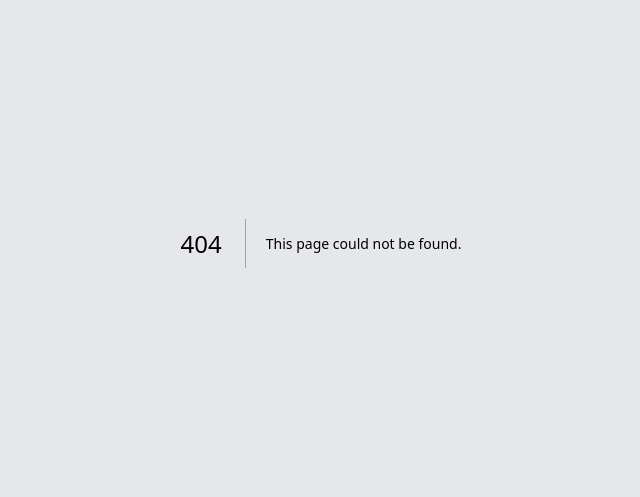
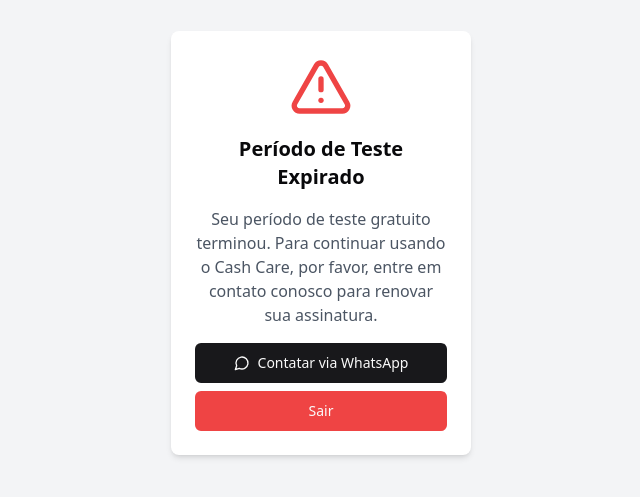
Before and after one commit to sergiowinkelstroter/cash_care_v2, a Next.js app: page /test-over in a window 1280 px wide. Before the commit this address had no page. Shown: the part 157-654 px from the top of the page, without its empty margins (319-959 px from the left). Built offline with nearby package versions, Linux system fonts and the light colour scheme; no server answers; sample sign-in values are in the browser's storage.

Commit message:
Update periodo teste

```diff
--- a/package.json
+++ b/package.json
@@ -30,6 +30,8 @@
     "bcrypt": "^5.1.1",
     "class-variance-authority": "^0.7.0",
     "clsx": "^2.1.1",
+    "date-fns": "^3.6.0",
+    "date-fns-tz": "^3.1.3",
     "lucide-react": "^0.376.0",
     "next": "14.2.3",
     "next-auth": "^4.24.7",
@@ -37,6 +39,7 @@
     "pix-tools": "^1.0.6",
     "pix-utils": "^2.5.0",
     "react": "^18",
+    "react-countdown": "^2.3.5",
     "react-dom": "^18",
     "react-hook-form": "^7.51.3",
     "react-qr-code": "^2.0.8",
--- a/src/app/(pages)/(private-pages)/configuracoes/components/Perfil.tsx
+++ b/src/app/(pages)/(private-pages)/configuracoes/components/Perfil.tsx
@@ -22,6 +22,8 @@
 import { useEffect, useState } from "react";
 import { useRouter } from "next/navigation";
 import Link from "next/link";
+import { useSession } from "next-auth/react";
+import { MessageCircle } from "lucide-react";
 
 const perfilSchema = z.object({
   name: z.string().min(1, "O nome é obrigatório"),
@@ -32,6 +34,7 @@
 export const Perfil = () => {
   const { toast } = useToast();
   const navigate = useRouter();
+  const { data: session } = useSession();
   const queryClient = useQueryClient();
   const [open, setOpen] = useState(false);
 
@@ -98,6 +101,15 @@
     );
   }
 
+  const handleContact = () => {
+    const phoneNumber = "5599991529825";
+    const message = "Olá, gostaria de renovar minha assinatura do Cash Care.";
+    const whatsappUrl = `https://wa.me/${phoneNumber}?text=${encodeURIComponent(
+      message
+    )}`;
+    window.open(whatsappUrl, "_blank");
+  };
+
   return (
     <Card className="mt-4 relative">
       <Dialog open={open} onOpenChange={setOpen}>
@@ -138,12 +150,19 @@
           </CardContent>
 
           <CardFooter className="flex flex-col w-full items-stretch md:flex-row  md:justify-end gap-2">
+            {session?.user.perfil === "test" ? (
+              <Button variant="default" onClick={handleContact} className="">
+                <MessageCircle className="mr-2" size={16} />
+                Ativar assinatura
+              </Button>
+            ) : (
               <Link
                 href={"/painel-pagamento"}
                 className="border border-input bg-background hover:bg-accent hover:text-accent-foreground h-10 px-4 py-2 rounded-md text-center font-semibold text"
               >
                 Painel de Pagamento
               </Link>
+            )}
             <DialogTrigger asChild>
               <Button variant="default">Alterar senha</Button>
             </DialogTrigger>
--- a/src/app/(pages)/(private-pages)/layout.tsx
+++ b/src/app/(pages)/(private-pages)/layout.tsx
@@ -14,6 +14,9 @@
   }
 
   if (session.user.situacao === "I") {
+    if (session.user.perfil === "test") {
+      redirect("/test-over");
+    }
     redirect("/blocked-user");
   }
 
--- a/src/app/(pages)/(private-pages)/painel/page.tsx
+++ b/src/app/(pages)/(private-pages)/painel/page.tsx
@@ -1,7 +1,5 @@
 import { getCurrentUser } from "@/lib/session";
 import { redirect } from "next/navigation";
-// import { MenuBasic } from "./componentes/MenuBasic";
-import Admin from "../../admin/page";
 import { MenuClassic } from "./components/MenuClassic";
 import { PageContainer } from "@/components/PageContainer";
 
@@ -12,17 +10,9 @@
     redirect("/");
   }
 
-  switch (session.user.perfil) {
-    // case "admin":
-    //   return <Admin />;
-    // case "basic":
-    //   return <MenuBasic />;
-
-    case "classic":
-      return (
-        <PageContainer>
-          <MenuClassic />
-        </PageContainer>
-      );
-  }
+  return (
+    <PageContainer>
+      <MenuClassic />
+    </PageContainer>
+  );
 }
--- a/src/app/(pages)/register/page.tsx
+++ b/src/app/(pages)/register/page.tsx
@@ -43,7 +43,7 @@
         name: values.name,
         email: values.email,
         password: values.password,
-        perfil: "classic",
+        perfil: "test",
         fone: values.fone,
       });
       return res.data;
--- /dev/null
+++ b/src/app/(pages)/test-over/page.tsx
@@ -0,0 +1,53 @@
+"use client";
+import { Button } from "@/components/ui/button";
+import { AlertTriangle, Lock, MessageCircle } from "lucide-react";
+import { signOut, useSession } from "next-auth/react";
+import { redirect } from "next/navigation";
+
+export default function TestOver() {
+  const { data: session } = useSession();
+  async function handleSignOut() {
+    await signOut();
+    redirect("/login");
+  }
+  if (!session) {
+    redirect("/");
+  }
+
+  const handleContact = () => {
+    const phoneNumber = "5599991529825";
+    const message = "Olá, gostaria de renovar minha assinatura do Cash Care.";
+    const whatsappUrl = `https://wa.me/${phoneNumber}?text=${encodeURIComponent(
+      message
+    )}`;
+    window.open(whatsappUrl, "_blank");
+  };
+
+  return (
+    <main className="flex min-h-screen items-center justify-center bg-gray-100">
+      <div className="flex flex-col gap-4 items-center max-w-[300px] bg-white p-6 rounded-lg shadow-md">
+        <AlertTriangle className="h-16 w-16 text-red-500" />
+        <h1 className="text-xl font-bold text-center">
+          Período de Teste Expirado
+        </h1>
+        <p className="text-center text-gray-600">
+          Seu período de teste gratuito terminou. Para continuar usando o Cash
+          Care, por favor, entre em contato conosco para renovar sua assinatura.
+        </p>
+        <div className="flex flex-col gap-2 w-full">
+          <Button variant="default" onClick={handleContact} className="w-full">
+            <MessageCircle className="mr-2" size={16} />
+            Contatar via WhatsApp
+          </Button>
+          <Button
+            variant="destructive"
+            onClick={handleSignOut}
+            className="w-full"
+          >
+            Sair
+          </Button>
+        </div>
+      </div>
+    </main>
+  );
+}
--- a/src/app/api/users/route.ts
+++ b/src/app/api/users/route.ts
@@ -37,8 +37,6 @@
   }
 
   let passwordHash = await bcrypt.hash(password, 10);
-
-  console.log(fone);
 
   const newUser = await prisma.user.create({
     data: {
--- a/src/components/Header.tsx
+++ b/src/components/Header.tsx
@@ -1,9 +1,13 @@
 "use client";
+import { useEffect, useState } from "react";
+import { differenceInSeconds, addDays } from "date-fns";
+import Countdown from "react-countdown";
 import { Session } from "next-auth";
 import Link from "next/link";
 import {
   ArrowUpDown,
   CircleDollarSign,
+  Clock,
   DollarSign,
   Home,
   PanelLeft,
@@ -34,6 +38,8 @@
 } from "@/components/ui/tooltip";
 import { signOut } from "next-auth/react";
 import { useRouter } from "next/navigation";
+import { api } from "@/lib/axios";
+import { toZonedTime } from "date-fns-tz";
 
 interface HeaderProps {
   session: Session | null;
@@ -41,6 +47,27 @@
 
 export const Header = ({ session }: HeaderProps) => {
   const router = useRouter();
+  const [timeLeft, setTimeLeft] = useState(0);
+  const timeZone = "America/Sao_Paulo";
+
+  useEffect(() => {
+    if (session?.user && session.user.createdAt) {
+      const createdAt = new Date(session.user.createdAt);
+      const localCreatedAt = toZonedTime(createdAt, timeZone);
+      const trialEndDate = addDays(localCreatedAt, 7);
+      const now = new Date();
+      const secondsLeft = differenceInSeconds(trialEndDate, now);
+
+      if (secondsLeft > 0) {
+        setTimeLeft(secondsLeft);
+      } else {
+        api.put(`/users?id=${session.user.id}&situacao=A`).then(() => {
+          signOut();
+          router.push("/");
+        });
+      }
+    }
+  }, [session, router]);
 
   return (
     <>
@@ -126,6 +153,16 @@
           </Tooltip> */}
         </nav>
         <nav className="mt-auto flex flex-col items-center gap-4 px-2 sm:py-5">
+          {session?.user.perfil === "test" && (
+            <Tooltip>
+              <TooltipTrigger asChild>
+                <Clock color="#2bff00" />
+              </TooltipTrigger>
+              <TooltipContent side="right">
+                {<Countdown date={Date.now() + timeLeft * 1000} />}
+              </TooltipContent>
+            </Tooltip>
+          )}
           <DropdownMenu>
             <DropdownMenuTrigger asChild>
               <Button
@@ -148,12 +185,14 @@
                 {session?.user?.email}
               </DropdownMenuLabel>
               <DropdownMenuSeparator />
+              {session?.user?.perfil !== "test" && (
                 <DropdownMenuItem
                   onClick={() => router.push("/painel-pagamento")}
                   className="w-full text-center"
                 >
                   Painel de Pagamento
                 </DropdownMenuItem>
+              )}
               <DropdownMenuItem
                 onClick={() => router.push("/configuracoes")}
                 className="w-full text-center"
@@ -217,6 +256,17 @@
             </SheetContent>
           </Sheet>
 
+          <div className="flex items-center gap-2 sm:hidden">
+            {session?.user.perfil === "test" && (
+              <Tooltip>
+                <TooltipTrigger asChild>
+                  <Clock color="#2bff00" />
+                </TooltipTrigger>
+                <TooltipContent side="bottom">
+                  {<Countdown date={Date.now() + timeLeft * 1000} />}
+                </TooltipContent>
+              </Tooltip>
+            )}
             <DropdownMenu>
               <DropdownMenuTrigger className="sm:hidden" asChild>
                 <Button
@@ -239,12 +289,14 @@
                   {session?.user?.email}
                 </DropdownMenuLabel>
                 <DropdownMenuSeparator />
+                {session?.user?.perfil !== "test" && (
                   <DropdownMenuItem
                     onClick={() => router.push("/painel-pagamento")}
                     className="w-full text-center"
                   >
                     Painel de Pagamento
                   </DropdownMenuItem>
+                )}
                 <DropdownMenuItem
                   onClick={() => router.push("/configuracoes")}
                   className="w-full text-center"
@@ -258,6 +310,7 @@
                 </DropdownMenuItem>
               </DropdownMenuContent>
             </DropdownMenu>
+          </div>
         </header>
       </div>
     </>
--- a/src/components/Modals/ModalEditUser.tsx
+++ b/src/components/Modals/ModalEditUser.tsx
@@ -120,6 +120,7 @@
                   <SelectItem value="admin">Admin</SelectItem>
                   <SelectItem value="basic">Basic</SelectItem>
                   <SelectItem value="classic">Classic</SelectItem>
+                  <SelectItem value="test">Test</SelectItem>
                 </SelectContent>
               </Select>
             )}
--- a/src/lib/auth-configs.ts
+++ b/src/lib/auth-configs.ts
@@ -53,6 +53,7 @@
       let idUser: number | undefined;
       let perfil: string | undefined;
       let situacao: string | undefined;
+      let createdAt: Date | undefined;
 
       if (user) {
         const newUser = await db.user.findUnique({
@@ -64,10 +65,12 @@
         idUser = newUser?.id;
         perfil = newUser?.perfil;
         situacao = newUser?.situacao;
+        createdAt = newUser?.createdAt;
 
         token.userId = idUser;
         token.perfil = perfil;
         token.situacao = situacao;
+        token.createdAt = createdAt;
       }
 
       return token;
@@ -76,6 +79,7 @@
       session.user.id = token.userId;
       session.user.perfil = token.perfil;
       session.user.situacao = token.situacao;
+      session.user.createdAt = token.createdAt;
 
       return session;
     },
--- a/src/types/next-auth.d.ts
+++ b/src/types/next-auth.d.ts
@@ -8,6 +8,7 @@
       name: string | undefined;
       perfil: string | undefined;
       situacao: string | undefined;
+      createdAt: Date | undefined;
     };
   }
 
@@ -17,6 +18,7 @@
     name: string | undefined;
     perfil: string | undefined;
     situacao: string | undefined;
+    createdAt: Date | undefined;
   }
 }
 
@@ -27,5 +29,6 @@
     name: string | undefined;
     perfil: string | undefined;
     situacao: string | undefined;
+    createdAt: Date | undefined;
   }
 }
```
Also changed, not shown: 1 other file (tests, documents, lock files or other folders). Lines whose indentation alone changed are shown as unchanged.
